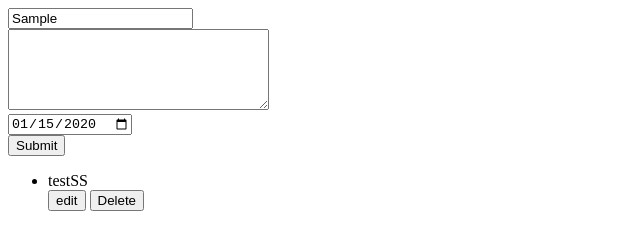
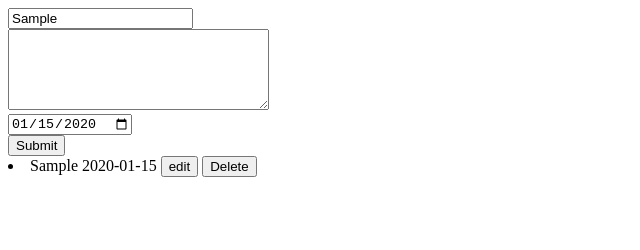
Before and after one commit to GSG-G13/Raghda-Basel-TODO, a plain HTML site: page index.html in a window 1280 px wide. Both pictures are taken after typing "Sample", "2020-01-15" into the empty fields and a click on the input 36 px from the left and 145 px from the top of the page. Shown: the whole page, without its empty margins (0-640 px from the left). Drawn offline with Linux system fonts and the light colour scheme.

Commit message:
Add Read Func Realtes #5

```diff
--- a/index.html
+++ b/index.html
@@ -15,11 +15,10 @@
       <br>
       <input type="submit" id="submit">
     </form>
-    <section>
+    <section id="sec">
         <ul>
-            <li id="list">testSS</li>
-            <button id="edit">edit</button>
-            <button id="delete">Delete</button>
+
+
         </ul>
     </section>
     <script src="main.js"></script>
--- a/main.js
+++ b/main.js
@@ -3,7 +3,6 @@ const desc = document.getElementById("Desc");
 const date = document.getElementById("date");
 const submit = document.getElementById("submit");
 const todo = [];
-console.log(task, desc, date, submit);
 
 // sumbit data
 submit.onclick = function (eo) {
@@ -14,5 +13,20 @@ submit.onclick = function (eo) {
     date: date.value,
   };
   todo.push(newTOdo);
-  console.log(todo);
+  Read();
 };
+function Read (){
+  let card ="";
+  todo.forEach((element,index)=> {
+    card+=`
+    <li id="list">${element.task}
+    <span>${element.desc}</span>
+    <span>${element.date}</span>
+    <button id="edit">edit</button>
+    <button id="delete">Delete</button>
+</li>
+    `
+  });
+  document.getElementById("sec").innerHTML=card;
+}
+ Read();
```
